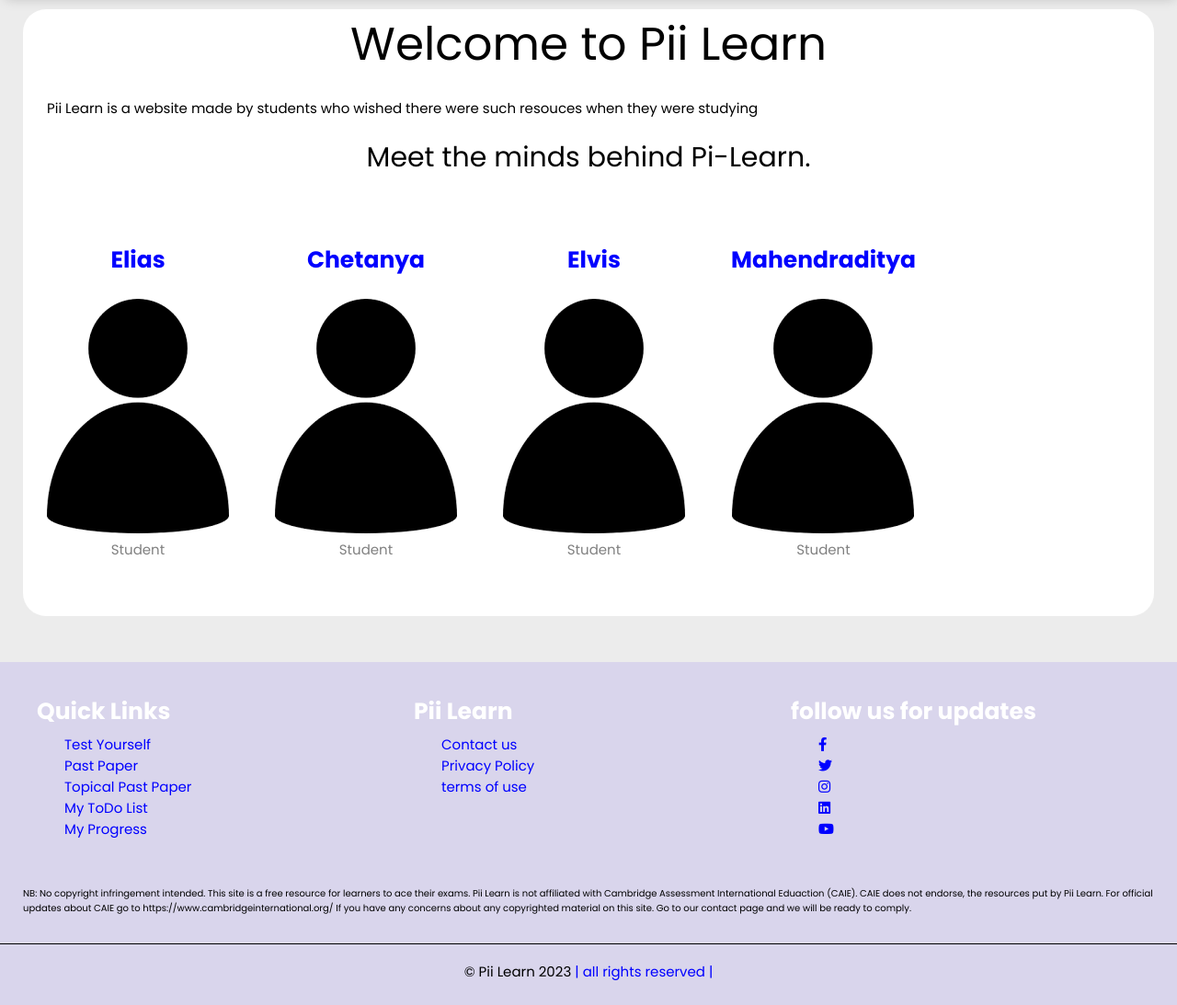
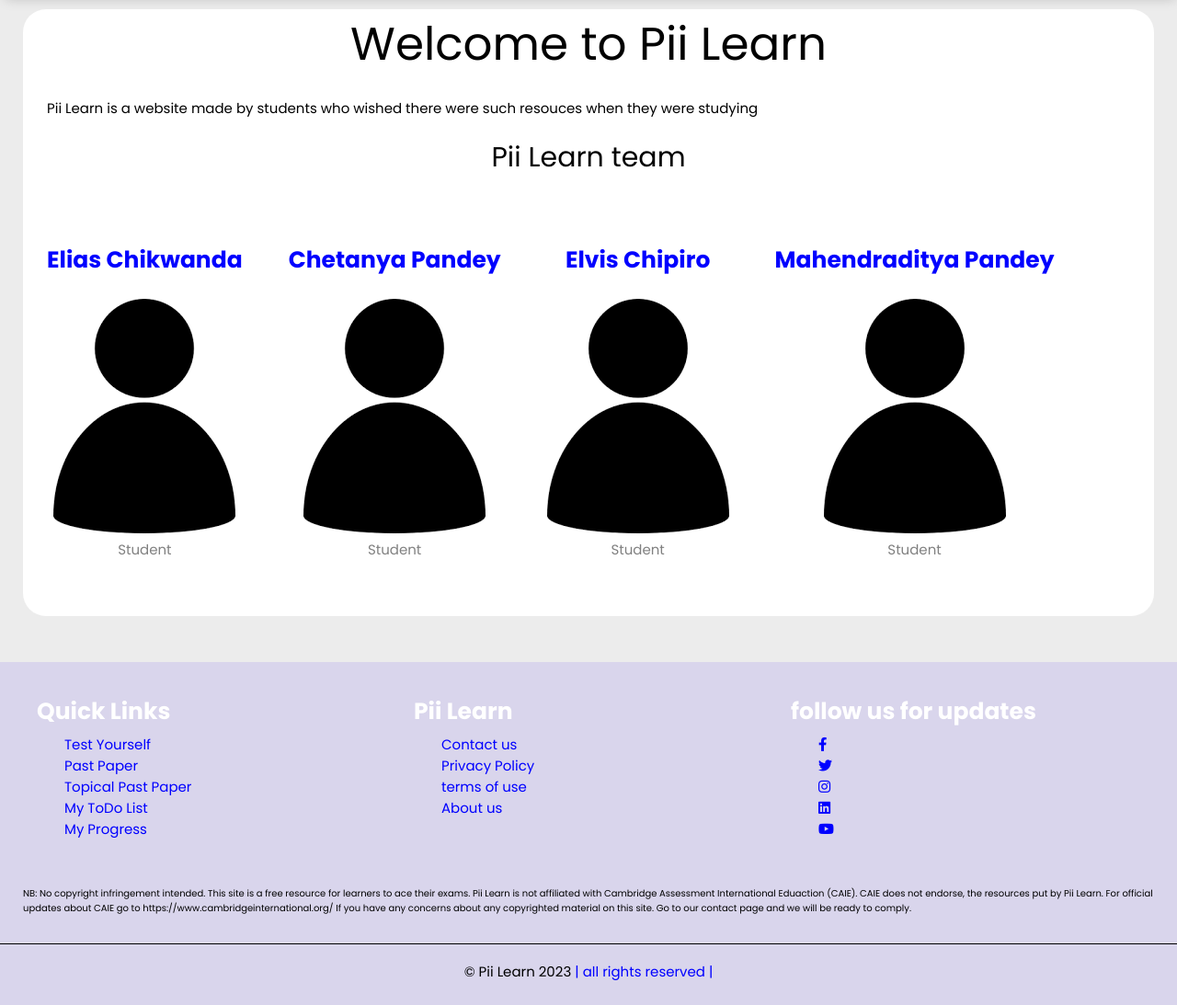
Before and after one commit to eliaschikwanda/pi-learn-1.0, a Django app: page /about_us/ in a window 1280 px wide. Shown: the part 80-1173 px from the top of the page at 92% size. Run offline with Django 4.2, Linux system fonts and the light colour scheme; data comes from the database, SQL or seed files in the repository; some libraries are stand-ins or nearby versions.

Commit message:
Unhiding the about page

```diff
--- a/examsolution/templates/examsolution/about_us.html
+++ b/examsolution/templates/examsolution/about_us.html
@@ -15,13 +15,13 @@
           Pii Learn is a website made by students who wished there were such resouces when they were studying
      </p>
 
-     <p class="meet_our_team">Meet the minds behind Pi-Learn.</p>
+     <p class="meet_our_team">Pii Learn team</p>
 
      <div class="about_us_people">
 
           <div class="each_space">
                <p>
-                    <h1 class="about_us_name">Elias</h1>
+                    <h1 class="about_us_name">Elias Chikwanda</h1>
                     <br>
                     <img src="{% static placeholderpic.picture %}" alt="placeholder">
                     <br>
@@ -31,7 +31,7 @@
 
           <div class="each_space">
                <p>
-                    <h1 class="about_us_name">Chetanya</h1>
+                    <h1 class="about_us_name">Chetanya Pandey</h1>
                     <br>
                     <img src="{% static placeholderpic.picture %}" alt="placeholder">
                     <br>
@@ -42,7 +42,7 @@
 
           <div class="each_space">
                <p>
-                    <h1 class="about_us_name">Elvis</h1>
+                    <h1 class="about_us_name">Elvis Chipiro</h1>
                     <br>
                     <img src="{% static placeholderpic.picture %}" alt="placeholder">
                     <br>
@@ -53,7 +53,7 @@
 
           <div class="each_space">
                <p>
-                    <h1 class="about_us_name">Mahendraditya</h1>
+                    <h1 class="about_us_name">Mahendraditya Pandey</h1>
                     <br>
                     <img src="{% static placeholderpic.picture %}" alt="placeholder">
                     <br>
--- a/examsolution/templates/examsolution/base.html
+++ b/examsolution/templates/examsolution/base.html
@@ -163,7 +163,7 @@
                 <br>
                 <a href="{% url 'examsolution:terms_of_use' %}">terms of use</a>
                 <br>
-                <a style="display:none;" href="{% url 'examsolution:about_us' %}">About us</a>
+                <a href="{% url 'examsolution:about_us' %}">About us</a>
             </div>
 
             <div class="box">
```
